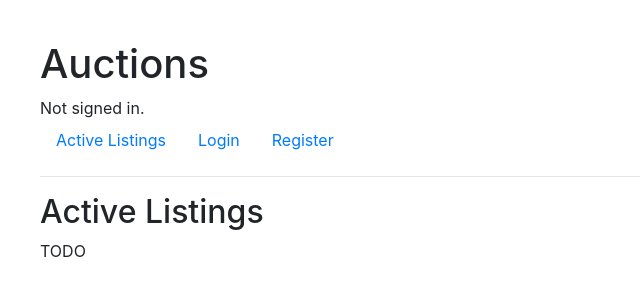
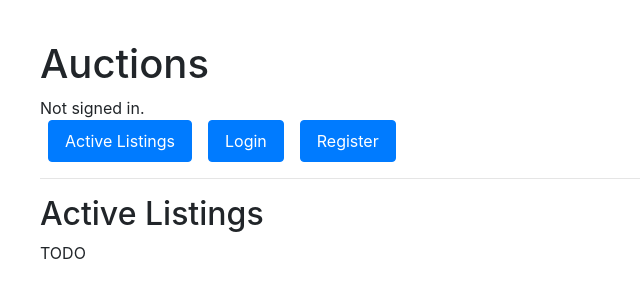
Before and after one commit to AryanJassal/CS50WebDev-Project2, a Django app: page / in a window 1280 px wide. Shown: the top 300 px of the page, without its empty margins (0-640 px from the left). Run offline with Django 3.2, Linux system fonts and the light colour scheme; some libraries are stand-ins or nearby versions.

Commit message:
Changed navbar styles; creating 'createlisting' page

```diff
--- a/commerce/auctions/templates/auctions/layout.html
+++ b/commerce/auctions/templates/auctions/layout.html
@@ -18,18 +18,21 @@
         </div>
         <ul class="nav">
             <li class="nav-item">
-                <a class="nav-link" href="{% url 'index' %}">Active Listings</a>
+                <a class="nav-link btn btn-primary mx-2" href="{% url 'index' %}">Active Listings</a>
             </li>
             {% if user.is_authenticated %}
                 <li class="nav-item">
-                    <a class="nav-link" href="{% url 'logout' %}">Logout</a>
+                    <a class="nav-link btn btn-primary mx-2" href="{% url 'logout' %}">Logout</a>
+                </li>
+                <li class="nav-item">
+                    <a class="nav-link btn btn-primary mx-2" href="{% url 'create' %}">Create a New Listing</a>
                 </li>
             {% else %}
                 <li class="nav-item">
-                    <a class="nav-link" href="{% url 'login' %}">Login</a>
+                    <a class="nav-link btn btn-primary mx-2" href="{% url 'login' %}">Login</a>
                 </li>
                 <li class="nav-item">
-                    <a class="nav-link" href="{% url 'register' %}">Register</a>
+                    <a class="nav-link btn btn-primary mx-2" href="{% url 'register' %}">Register</a>
                 </li>
             {% endif %}
         </ul>
--- a/commerce/auctions/templates/auctions/register.html
+++ b/commerce/auctions/templates/auctions/register.html
@@ -21,9 +21,9 @@
         <div class="form-group">
             <input autofocus class="form-control" type="password" name="confirmPassword" placeholder="Confirm Password">
         </div>
-        <input class="btn btn-primary" type="submit" value="login">
+        <input class="btn btn-primary" type="submit" value="register">
     </form>
 
-    Don't have an account? <a href="{% url 'register' %}">Resister Here.</a>
+    Already have an account? <a href="{% url 'login' %}">Login Here.</a>
 
 {% endblock body %}
--- a/commerce/auctions/urls.py
+++ b/commerce/auctions/urls.py
@@ -4,7 +4,9 @@ from . import views
 
 urlpatterns = [
     path("", views.index, name="index"),
-    path("login", views.login_, name="login"),
-    path("logout", views.logout_, name="logout"),
-    path("register", views.register, name="register"),
+    path("login/", views.login_, name="login"),
+    path("logout/", views.logout_, name="logout"),
+    path("register/", views.register, name="register"),
+    path("listings/", views.index, name="listings"),
+    path("listings/create/", views.create, name="create"),
 ]
--- a/commerce/auctions/views.py
+++ b/commerce/auctions/views.py
@@ -1,10 +1,12 @@
 from django.contrib.auth import login, logout, authenticate
+from django.contrib.auth.decorators import login_required
 from django.db import IntegrityError
 from django.http import HttpResponse, HttpResponseRedirect
 from django.shortcuts import render
 from django.urls import reverse
 
 from .models import User
+from .models import *
 
 def index(request):
     return render(request, "auctions/index.html")
@@ -53,3 +55,21 @@ def register(request):
         return HttpResponseRedirect(reverse("index"))
     elif request.method == "GET":
         return render(request, "auctions/register.html")
+
+@login_required
+def create(request):
+    if request.method == "POST":
+        title = request.POST["title"]
+        desctiption = request.POST["description"]
+        startingBid = request.POST["startingBid"]
+        imageURL= request.POST["imageURL"]
+        category = request.POST["category"]
+
+        listing = Listing(
+            user = "a",
+            title = title,
+            description = description,
+            startingBid = startingBid,
+            imageURL = imageURL,
+            category = category
+        )
```
Also changed, not shown: commerce/auctions/models.py (+6 -1 lines), commerce/auctions/migrations/0001_initial.py, commerce/db.sqlite3.
